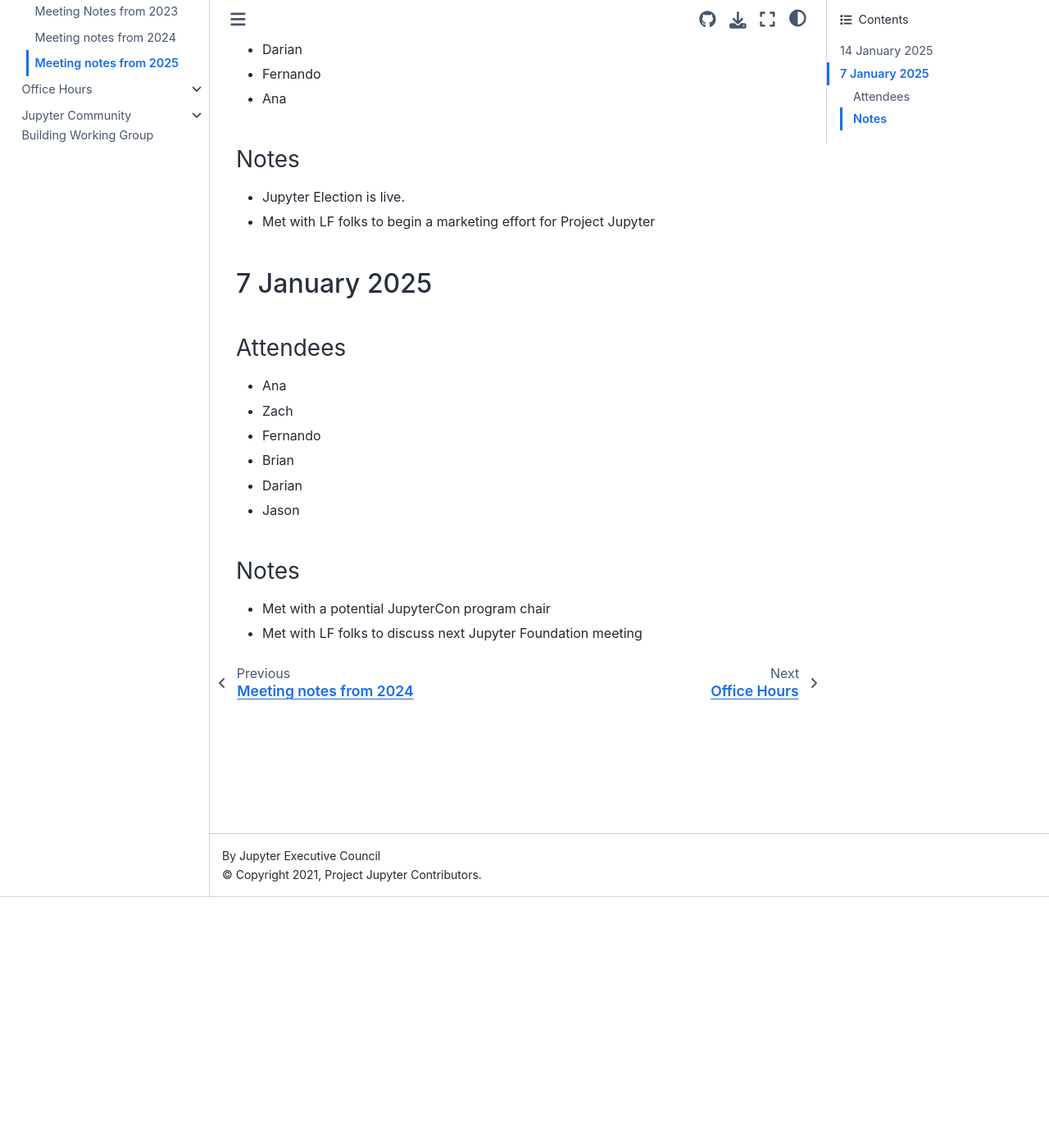
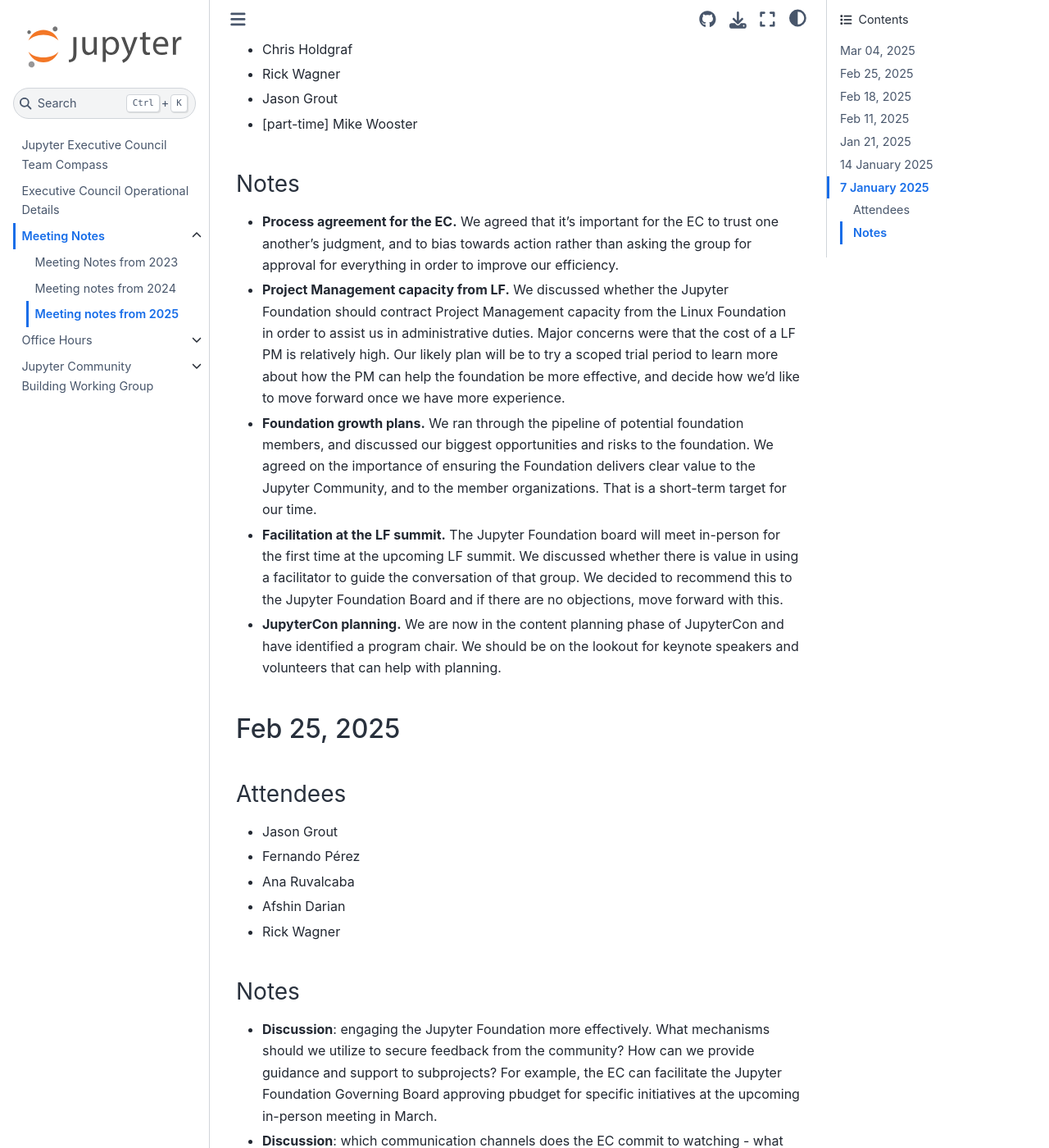
Before and after one commit to jupyter-governance/ec-team-compass, a Sphinx documentation site: the page built from docs/meeting_notes/2025.md, in a window 1280 px wide and 1400 px high, scrolled down 306 px. Shown: the whole window at 82% size. Built offline with Sphinx 7.4.7 and the Sphinx Book theme 1.1.4, drawn with Linux system fonts in a browser that asks for light colours; some of the changed text lies outside the part shown.

Commit message:
Add backlog of meeting minutes

```diff
--- a/docs/meeting_notes/2025.md
+++ b/docs/meeting_notes/2025.md
@@ -1,4 +1,102 @@
 # Meeting notes from 2025
+
+## Mar 04, 2025
+
+### Attendees
+
+* Zach Sailer
+* Afshin Darian
+* Chris Holdgraf
+* Rick Wagner
+* Jason Grout
+* [part-time] Mike Wooster
+
+### Notes
+
+- **Process agreement for the EC.** We agreed that it’s important for the EC to trust one another’s judgment, and to bias towards action rather than asking the group for approval for everything in order to improve our efficiency.
+- **Project Management capacity from LF.** We discussed whether the Jupyter Foundation should contract Project Management capacity from the Linux Foundation in order to assist us in administrative duties. Major concerns were that the cost of a LF PM is relatively high. Our likely plan will be to try a scoped trial period to learn more about how the PM can help the foundation be more effective, and decide how we’d like to move forward once we have more experience.
+- **Foundation growth plans.** We ran through the pipeline of potential foundation members, and discussed our biggest opportunities and risks to the foundation. We agreed on the importance of ensuring the Foundation delivers clear value to the Jupyter Community, and to the member organizations. That is a short-term target for our time.
+- **Facilitation at the LF summit.** The Jupyter Foundation board will meet in-person for the first time at the upcoming LF summit. We discussed whether there is value in using a facilitator to guide the conversation of that group. We decided to recommend this to the Jupyter Foundation Board and if there are no objections, move forward with this.
+- **JupyterCon planning.** We are now in the content planning phase of JupyterCon and have identified a program chair. We should be on the lookout for keynote speakers and volunteers that can help with planning.
+
+
+
+## Feb 25, 2025
+
+### Attendees
+
+* Jason Grout
+* Fernando Pérez
+* Ana Ruvalcaba
+* Afshin Darian
+* Rick Wagner
+
+### Notes
+
+* **Discussion**: engaging the Jupyter Foundation more effectively. What mechanisms should we utilize to secure feedback from the community? How can we provide guidance and support to subprojects? For example, the EC can facilitate the Jupyter Foundation Governing Board approving pbudget for specific initiatives at the upcoming in-person meeting in March.
+* **Discussion**: which communication channels does the EC commit to watching \- what are some standards we can implement within our group and expected response times? Reference https://executive-council-team-compass.readthedocs.io
+* **JupyterCon**: we’re moving forward and working on launching CFP with the program chair for the event.
+
+## Feb 18, 2025
+
+### Attendees
+
+* Ana
+* Chris Holdgraf (2i2c)
+* Rick Wagner (SDSC)
+* Darian
+* Fernando (visiting)
+* Brian (visiting)
+* Zach (Apple)
+
+
+### Notes
+
+* Discussion of emeritus EC members potentially forming seed for an Advisory Committee, no decisions made yet
+* Discussion of broad EC goals for 2025 (now that we have a new cohort, it’s a good time to re-examine):
+  * Make sure launch of Jupyter Foundation is good for the stakeholders: the maintainer community who has been asking for support, the members of the Jupyter Foundation Governing Board, the user community
+  * Hold a successful JupyterCon 2025
+
+## Feb 11, 2025
+
+### Attendees
+
+* Chris, Fernando, Jason unable to attend today
+* Zach Sailer
+* Ana Ruvalcaba
+* Brian Granger
+* Afshin Darian
+
+### Notes
+
+* Welcomed Rick to the EC\! Chris and Fernando were out for a CZI meeting.
+* Worked on granting access to all things.
+* Brian and Fernando plan to attend the next few meetings to help with the transition.
+* Discussed individual plans for the LF Members summit. Rick, Ana, Jason, and Zach are confirmed to attend once finances for travel are settled.
+* Discussed who could be a possible JupyterCon Program Chair.
+* Discussed how to begin formulating a process to direct funding from Jupyter Foundation to Jupyter Subprojects.
+  * The Jupyter Foundation aims to support the community.
+  * We started brainstorming how to enable funding to reach maintainers. We will take this conversation to the JF Governing Board to continue brainstorming. Ideally, the process to request funds is lightweight and the EC should help support folks looking to request GB funds.
+  * Specifically, we discussed Binder’s long term sustainability/funding. Binder is not just a service for tmp notebooks; it’s critical CI for JupyterLab Pull Request.
+* Discussed the topic of transparency in EC elections
+  * [https://github.com/jupyter/governance/issues/255](https://github.com/jupyter/governance/issues/255)
+  * We discussed the pros/cons of transparent voting; it’s important to acknowledge this isn’t an easy topic. The goal is some folks in this meeting plan to respond to that issue to give more context.
+
+## Jan 21, 2025
+
+### Attendees
+
+* Zach
+* Jason
+* Darian
+* Fernando
+* Brian
+* Ana (asked to hold off on joining meeting as funding discussion happening)
+
+### Notes
+
+* Fundraising discussion and update with VP Sales LF
+* Discussion of proposal from Ana for recalibration and stability of funding
 
 ## 14 January 2025
 
```
